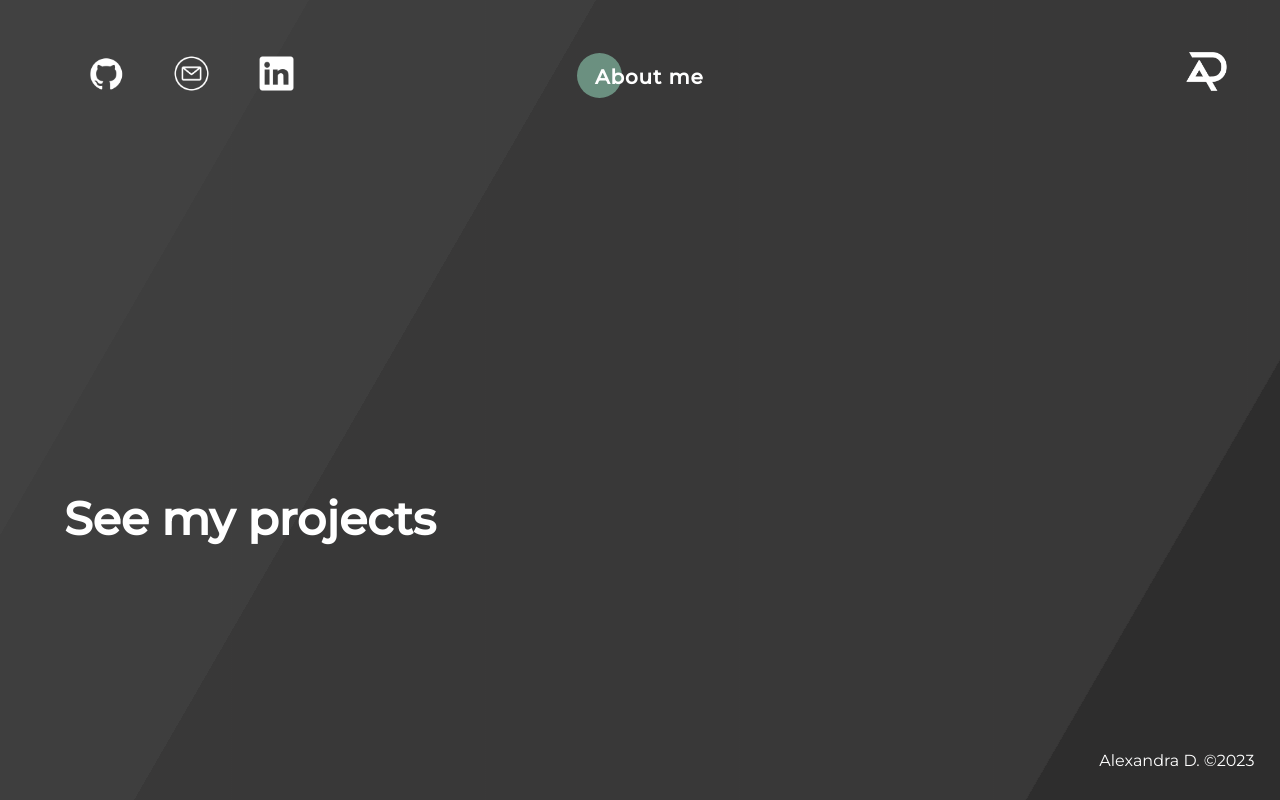
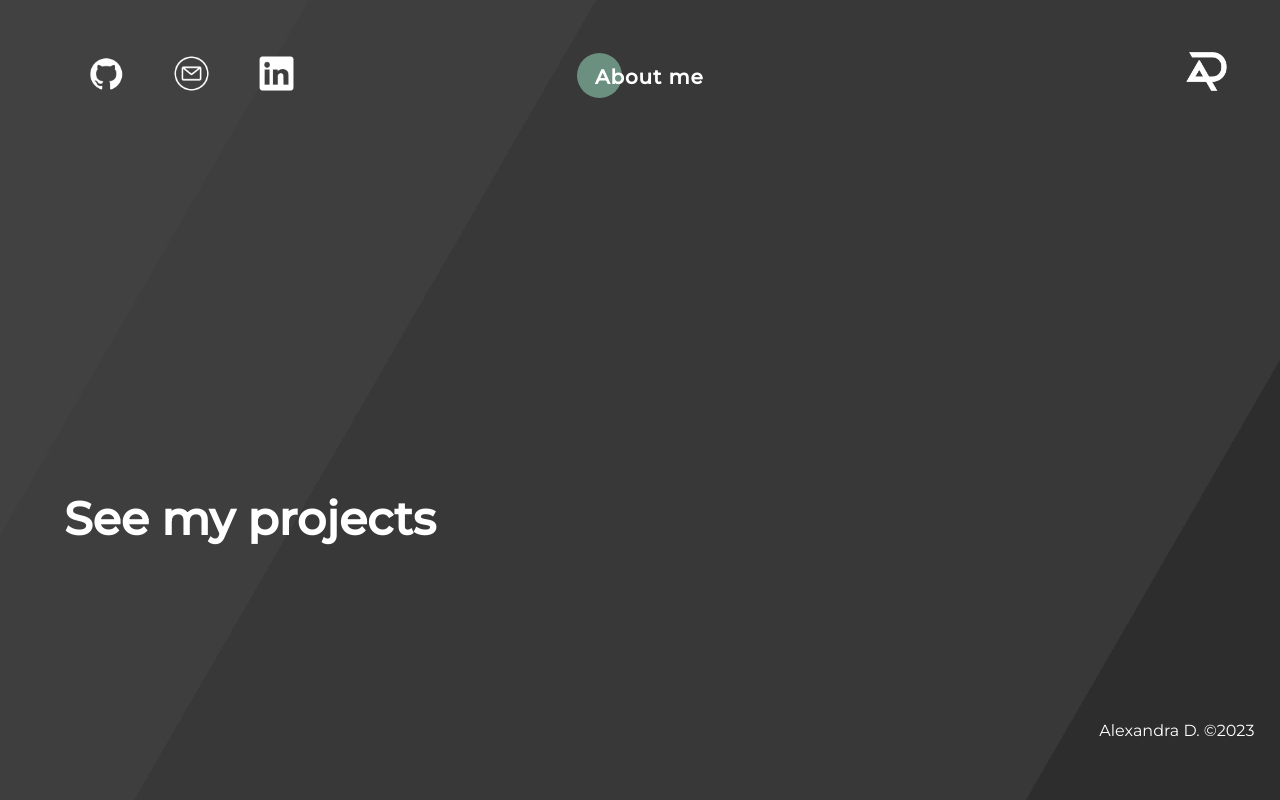
Before and after one commit to Alexedpx/MyPortfolio, a React (Vite) app in the folder Portfolio_devweb/: page /home in a window 1280 px wide. Built offline with nearby package versions, Linux system fonts and the light colour scheme.

Commit message:
positionnement du footer

```diff
--- a/Portfolio_devweb/src/style/_Footer.scss
+++ b/Portfolio_devweb/src/style/_Footer.scss
@@ -2,7 +2,7 @@
   position: relative;
   display: flex;
   justify-content: flex-end;
-  margin-top: 120px;
+  margin-top: 90px;
   padding-right: 2%;
 
   p {
```
